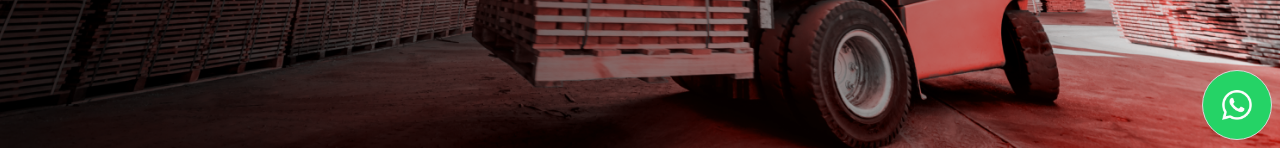
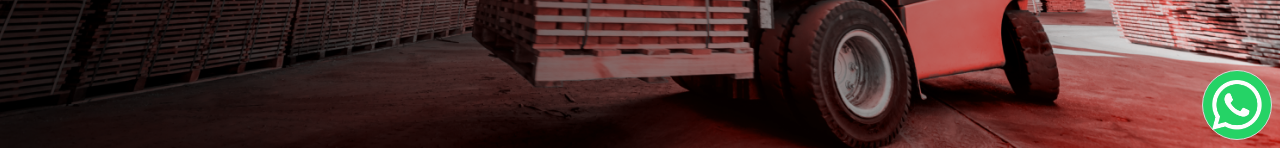
Before and after one commit to GamalielCrdz/robgam, a React (Create React App) app: page / in a window 1280 px wide. Shown: the part 652-802 px from the top of the page. Built offline with nearby package versions, Linux system fonts and the light colour scheme.

Commit message:
urlwhatsapp

```diff
--- a/public/index.html
+++ b/public/index.html
@@ -24,7 +24,7 @@
       work correctly both with client-side routing and a non-root public URL.
       Learn how to configure a non-root public URL by running `npm run build`.
     -->
-    <title>React App</title>
+    <title>ROBGAM</title>
   </head>
   <body>
     <noscript>You need to enable JavaScript to run this app.</noscript>
--- a/src/app/index.jsx
+++ b/src/app/index.jsx
@@ -60,7 +60,8 @@ const App = () => {
             size="large"
             shape="circle"
             alt="whatsapp"
-            icon={<img src={whatsapp} alt="whatsapp" width={30} />}
+            href="https://api.whatsapp.com/send?phone=528113060168"
+            icon={<img src={whatsapp} alt="whatsapp" width={50} />}
           />
         </Content>
 
```
